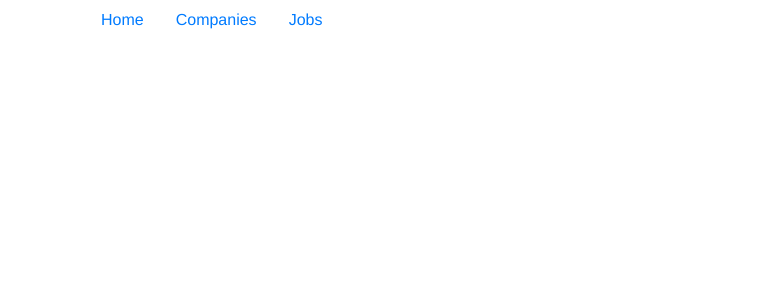
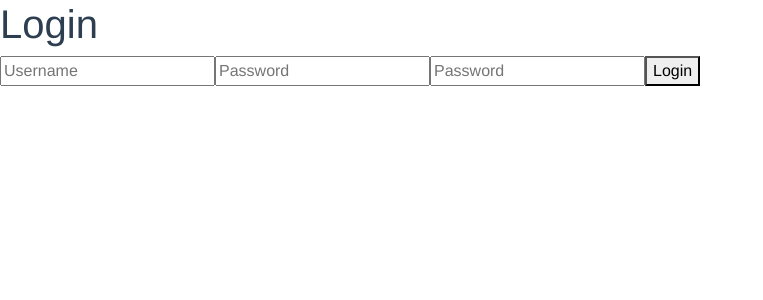
Before and after one commit to pietropr/estudos-vue, a Vue app: page /login in a window 1280 px wide. Shown: the top 300 px of the page, without its empty margins (0-763 px from the left). Built offline with nearby package versions, Linux system fonts and the light colour scheme.

Commit message:
Update 3

```diff
--- a/src/App.vue
+++ b/src/App.vue
@@ -1,7 +1,7 @@
 <template>
   <div id="app">
     <Header />
-    <router-view/>
+    <router-view v-if=""/>
   </div>
 </template>
 
@@ -9,7 +9,7 @@
 import Header from './components/master/Header'
 export default {
   name: 'App',
-  components: {Header}
+  components: {Header},
 }
 </script>
 
--- /dev/null
+++ b/src/components/Login.vue
@@ -0,0 +1,50 @@
+<template>
+    <div id="login">
+        <h1>Login</h1>
+        <input name="username" v-model="input.email" placeholder="Username" type="email" />
+        <input type="password" name="password" v-model="input.password" placeholder="Password" />
+        <input type="password" name="c_password" v-model="input.c_password" placeholder="Password" />
+        <button type="button" v-on:click="login()">Login</button>
+    </div>
+</template>
+
+<script>
+    import axios from 'axios'
+    export default {
+      name: 'login-component',
+      data() {
+        return {
+          errors: [],
+          input: {
+            email: "",
+            password: "",
+            c_password: ""
+          }
+        }
+      },
+      methods: {
+        login() {
+            console.log('ok');
+            axios.post('http://localhost:8000/api/login', {
+              email: this.input.email,
+              password: this.input.password,
+              c_password: this.input.c_password
+            })
+              .then(res => {
+                if(res.data.success.token)  {
+                    console.log(res);
+                    console.log('Login realizado com sucesso!');
+                    sessionStorage.setItem('usuario', JSON.stringify(res.data.success));
+                    this.$router.push('/');
+                }
+                else {
+                  console.log('Erros de validação')
+                }
+              })
+              .catch(err => {
+                console.log(err);
+              })
+        }
+      }
+    }
+</script>
--- a/src/components/master/Header.vue
+++ b/src/components/master/Header.vue
@@ -1,5 +1,5 @@
 <template>
-    <header>
+    <header v-if="usuario">
         <div class="container">
             <ul class="nav">
                 <li class="nav-item">
@@ -11,6 +11,8 @@
                 <li class="nav-item">
                     <router-link class="nav-link" to="#">Jobs</router-link>
                 </li>
+                <li v-if="usuario" class="nav-link">Bem vindo</li>
+                <li v-if="usuario" v-on:click="sair" class="nav-link">Sair</li>
             </ul>
         </div>
 
@@ -20,6 +22,27 @@
 
 <script>
 export default {
-  name: 'Header'
+  name: 'Header',
+  data() {
+    return {
+      usuario: '',
+    }
+  },
+  created() {
+    let usuario = sessionStorage.getItem('usuario');
+    if(usuario) {
+      this.usuario = JSON.parse(usuario);
+    }
+  },
+  mounted() {
+    // axios.post('http://localhost:8000/api/details', )
+  },
+  methods: {
+    sair() {
+      sessionStorage.removeItem('usuario');
+      this.usuario = false;
+      this.$router.push('/login')
+    }
+  }
 }
 </script>
--- a/src/router/index.js
+++ b/src/router/index.js
@@ -5,12 +5,18 @@ import ListCompanies from '@/pages/companies/List'
 import Single from '../pages/companies/Single'
 import NovaEmpresa from '@/components/companies/Novo/Novo'
 import EditComponent from '../components/companies/Edit/EditComponent'
+import Login from '../components/Login'
 
 Vue.use(Router)
 
 export default new Router({
   mode: 'history',
   routes: [
+    {
+      path: '/login',
+      name: 'Login',
+      component: Login
+    },
     {
       path: '/',
       name: 'Home',
```
